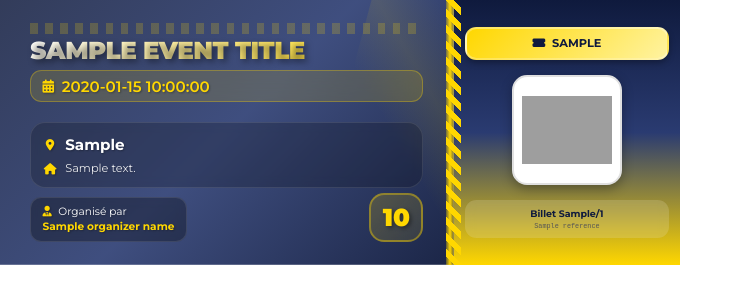
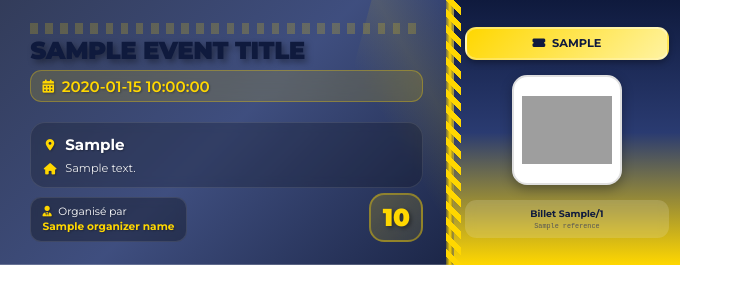
Before and after one commit to FranckNz05/pdf_service, a Flask app: template templates/ticket_template.html in a window 1280 px wide. Shown: the top 304 px of the page, without its empty margins (0-743 px from the left). Run offline with Flask 2, Linux system fonts and the light colour scheme; the template is opened without the code that fills it: most values are stand-ins (such as "Sample title", 1, 10 or a date in 2020); grey boxes are pictures that could not be loaded.

Commit message:
Correction des derniers élémentsss1

```diff
--- a/templates/ticket_template.html
+++ b/templates/ticket_template.html
@@ -98,7 +98,7 @@
 
     .event-header {
       position: relative;
-      z-index: 2;
+      z-index: 3;
       margin-bottom: 4mm;
     }
 
@@ -110,10 +110,7 @@
       letter-spacing: -0.5px;
       text-transform: uppercase;
       text-shadow: 3px 3px 6px rgba(0,0,0,0.4);
-      background: linear-gradient(135deg, #ffffff, #FFD700);
-      -webkit-background-clip: text;
-      -webkit-text-fill-color: transparent;
-      background-clip: text;
+      color: #0F1A3D;
     }
 
     .event-date-container {
@@ -143,7 +140,7 @@
 
     .event-info {
       position: relative;
-      z-index: 2;
+      z-index: 3;
       background: rgba(0,0,0,0.2);
       padding: 3mm;
       border-radius: 4mm;
@@ -187,7 +184,7 @@
 
     .event-footer {
       position: relative;
-      z-index: 2;
+      z-index: 3;
       display: flex;
       justify-content: space-between;
       align-items: flex-end;
@@ -339,7 +336,7 @@
 
     .ticket-left * {
       position: relative;
-      z-index: 1;
+      z-index: 2;
     }
 
     @media print {
```
